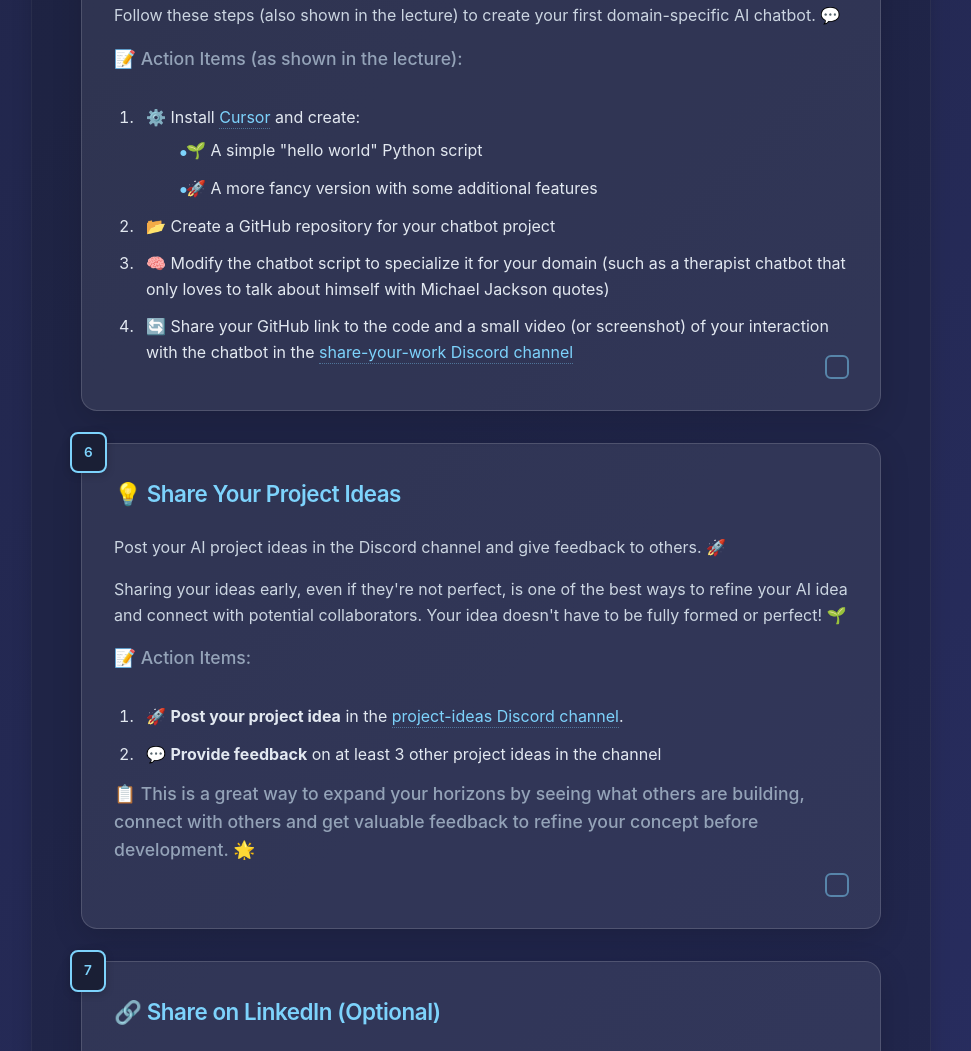
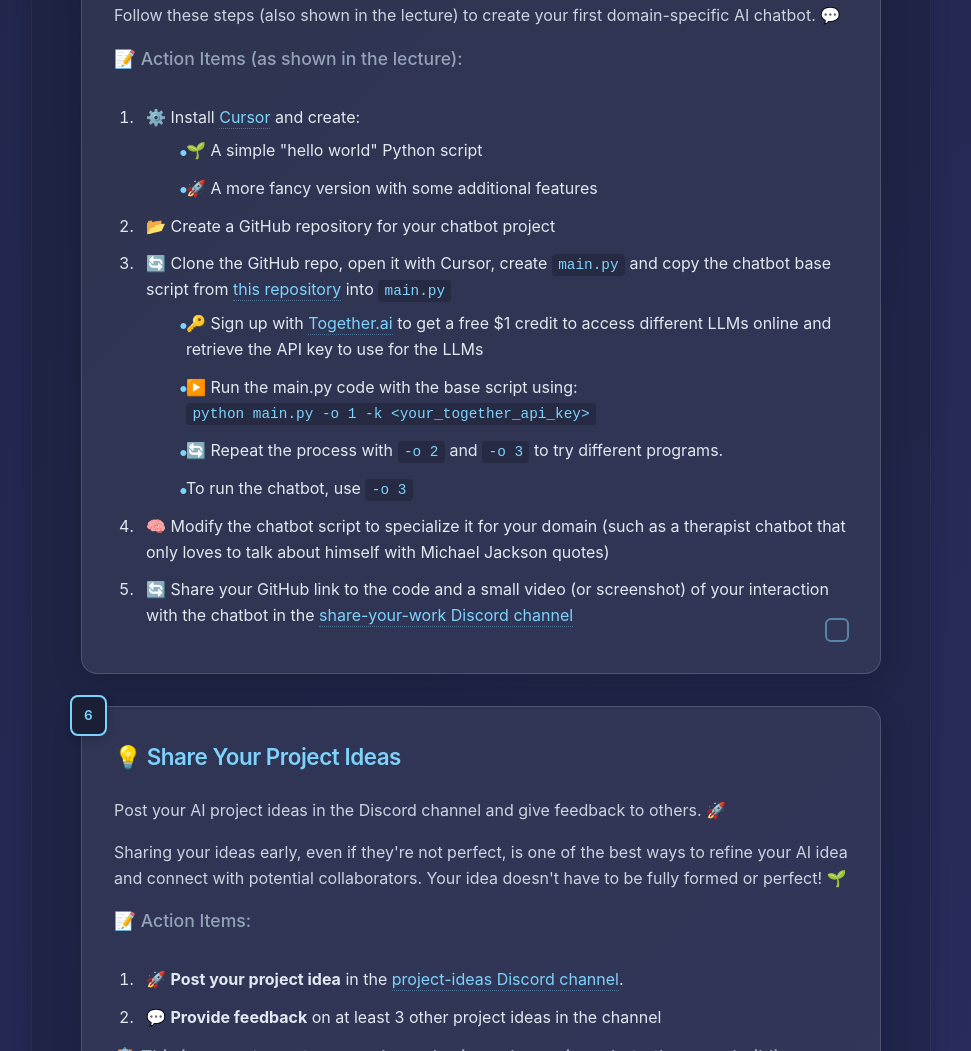
Before and after one commit to vam-nexus/vas, a plain HTML site: page index.html in a window 1280 px wide. Shown: the part 2577-3628 px from the top of the page, without its empty margins (159-1130 px from the left). Drawn offline with Linux system fonts and the light colour scheme.

Commit message:
updated week 1

```diff
--- a/index.html
+++ b/index.html
@@ -465,11 +465,17 @@
                                     </ul>
                                 </li>
                                 <li>📂 Create a GitHub repository for your chatbot project</li>
+                                <li>🔄 Clone the GitHub repo, open it with Cursor, create <code>main.py</code> and copy the chatbot base script from <a href="https://github.com/IssamLaradji/cool-ai-scripts/blob/main/basic_chatbot.py" target="_blank">this repository</a> into <code>main.py</code>
+                                    <ul>
+                                        <li>🔑 Sign up with <a href="https://together.ai" target="_blank">Together.ai</a> to get a free $1 credit to access different LLMs online and retrieve the API key to use for the LLMs</li>
+                                        <li>▶️ Run the main.py code with the base script using: <br><code>python main.py -o 1 -k &lt;your_together_api_key&gt;</code></li>
+                                        <li>🔄 Repeat the process with <code>-o 2</code> and <code>-o 3</code> to try different programs.
+                                            <li> To run the chatbot, use <code>-o 3</code></li>
+                                    </ul>
+                                </li>
                                 <li>🧠 Modify the chatbot script to specialize it for your domain (such as a therapist chatbot that only loves to talk about himself with Michael Jackson quotes)</li>
                                 <li>🔄 Share your GitHub link to the code and a small video (or screenshot) of your interaction with the chatbot in the <a href="https://discord.com/channels/1372507091817988136/1372511186116939847" target="_blank">share-your-work Discord channel</a></li>
                             </ol>
-
-
                         </div>
                     </div>
 
```
